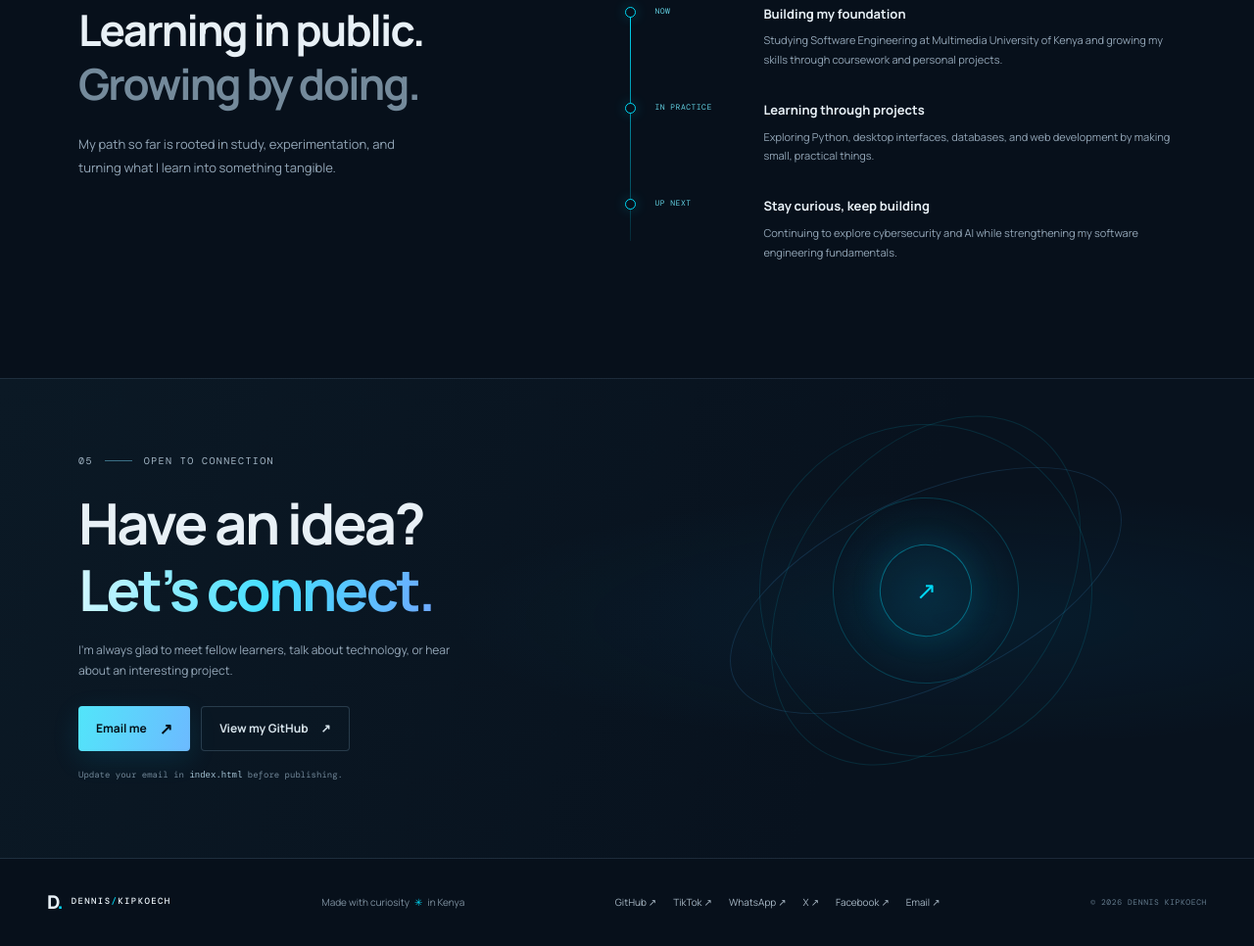
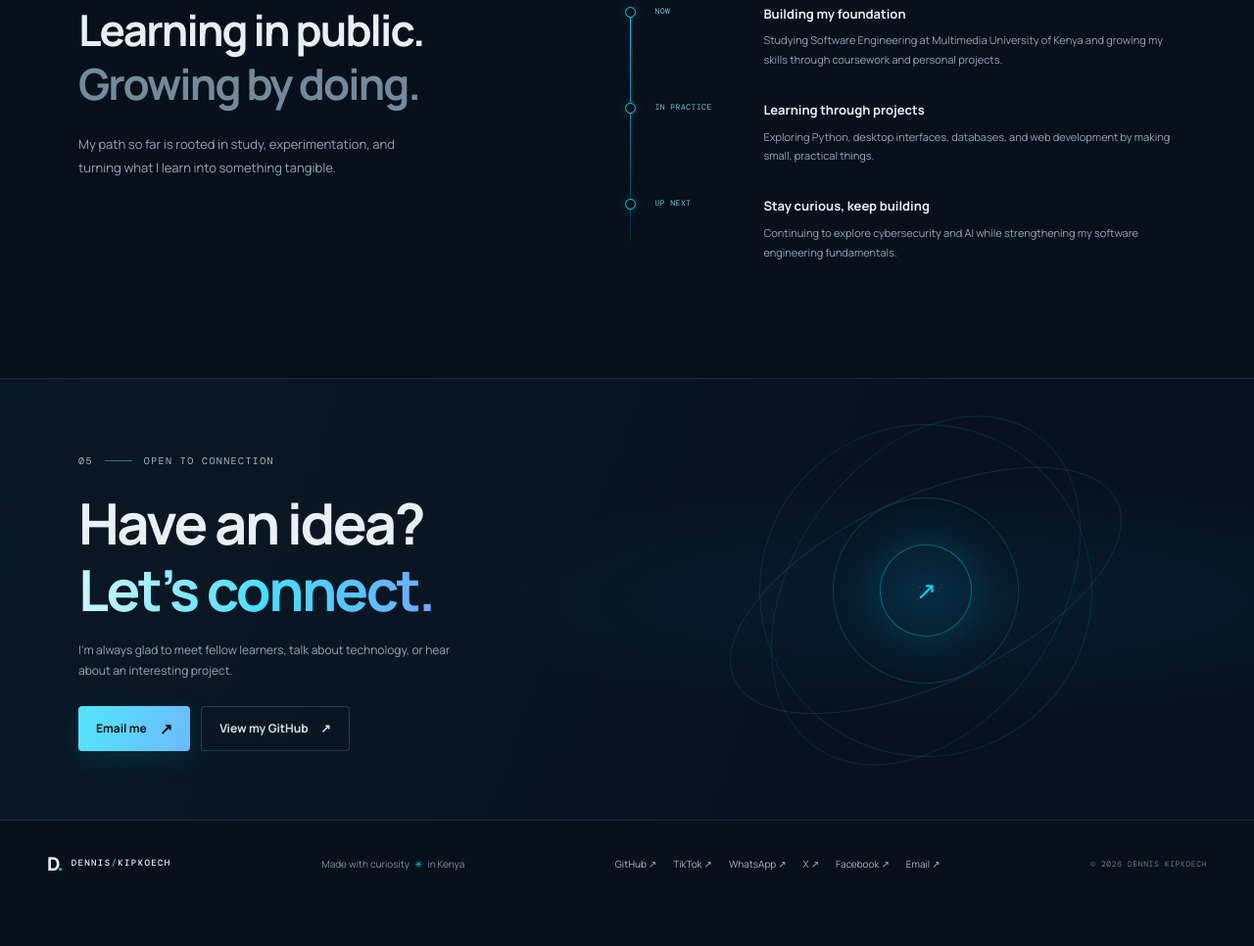
Before and after one commit to denniskipkoech-dev/myportfolio, a plain HTML site: page index.html in a window 1280 px wide. Shown: the part 3185-4151 px from the top of the page at 98% size. After the commit the page ends 4112 px from the top, so only its background shows below. Drawn offline with nearby package versions, Linux system fonts and the light colour scheme.

Commit message:
Set portfolio email contact links

```diff
--- a/index.html
+++ b/index.html
@@ -92,9 +92,9 @@
       </div>
     </section>
 
-    <section class="contact-section" id="contact" aria-labelledby="contact-title"><div class="section-wrap contact-wrap"><p class="eyebrow">05 <span class="eyebrow-line"></span> OPEN TO CONNECTION</p><h2 id="contact-title">Have an idea?<br><span class="gradient-text">Let’s connect.</span></h2><p>I’m always glad to meet fellow learners, talk about technology, or hear about an interesting project.</p><div class="contact-actions"><a class="button button-primary" href="mailto:YOUR_EMAIL@example.com" data-placeholder="email">Email me <span aria-hidden="true">↗</span></a><a class="button button-outline" href="https://github.com/denniskipkoech-dev">View my GitHub <span aria-hidden="true">↗</span></a></div><p class="contact-placeholder">Update your email in <code>index.html</code> before publishing.</p></div><div class="contact-orbit" aria-hidden="true"><div></div><div></div><span>↗</span></div></section>
+    <section class="contact-section" id="contact" aria-labelledby="contact-title"><div class="section-wrap contact-wrap"><p class="eyebrow">05 <span class="eyebrow-line"></span> OPEN TO CONNECTION</p><h2 id="contact-title">Have an idea?<br><span class="gradient-text">Let’s connect.</span></h2><p>I’m always glad to meet fellow learners, talk about technology, or hear about an interesting project.</p><div class="contact-actions"><a class="button button-primary" href="mailto:denniskipkoech2006@gmail.com">Email me <span aria-hidden="true">↗</span></a><a class="button button-outline" href="https://github.com/denniskipkoech-dev">View my GitHub <span aria-hidden="true">↗</span></a></div></div><div class="contact-orbit" aria-hidden="true"><div></div><div></div><span>↗</span></div></section>
   </main>
 
-  <footer class="site-footer"><div class="footer-inner"><a class="brand" href="#home" aria-label="Dennis Kipkoech, back to top"><span class="brand-mark">D<span>.</span></span><span class="brand-name">DENNIS<span class="brand-separator">/</span>KIPKOECH</span></a><p>Made with curiosity <span aria-hidden="true">✳</span> in Kenya</p><div class="footer-links"><a href="https://github.com/denniskipkoech-dev" target="_blank" rel="noopener noreferrer">GitHub ↗</a><a href="https://www.tiktok.com/@denniskipkoech.dev" target="_blank" rel="noopener noreferrer">TikTok ↗</a><a href="https://wa.me/254748703280" target="_blank" rel="noopener noreferrer">WhatsApp ↗</a><a href="https://x.com/darkchubby87894" target="_blank" rel="noopener noreferrer">X ↗</a><a href="https://www.facebook.com/denniskipkoech" target="_blank" rel="noopener noreferrer">Facebook ↗</a><a href="mailto:YOUR_EMAIL@example.com" data-placeholder="email">Email ↗</a></div><span class="copyright">© <span id="year">2026</span> DENNIS KIPKOECH</span></div></footer>
+  <footer class="site-footer"><div class="footer-inner"><a class="brand" href="#home" aria-label="Dennis Kipkoech, back to top"><span class="brand-mark">D<span>.</span></span><span class="brand-name">DENNIS<span class="brand-separator">/</span>KIPKOECH</span></a><p>Made with curiosity <span aria-hidden="true">✳</span> in Kenya</p><div class="footer-links"><a href="https://github.com/denniskipkoech-dev" target="_blank" rel="noopener noreferrer">GitHub ↗</a><a href="https://www.tiktok.com/@denniskipkoech.dev" target="_blank" rel="noopener noreferrer">TikTok ↗</a><a href="https://wa.me/254748703280" target="_blank" rel="noopener noreferrer">WhatsApp ↗</a><a href="https://x.com/darkchubby87894" target="_blank" rel="noopener noreferrer">X ↗</a><a href="https://www.facebook.com/denniskipkoech" target="_blank" rel="noopener noreferrer">Facebook ↗</a><a href="mailto:denniskipkoech2006@gmail.com">Email ↗</a></div><span class="copyright">© <span id="year">2026</span> DENNIS KIPKOECH</span></div></footer>
 </body>
 </html>
--- a/script.js
+++ b/script.js
@@ -58,7 +58,6 @@ document.querySelectorAll('[data-placeholder]').forEach((link) => {
   const type = link.dataset.placeholder;
   const href = link.getAttribute('href') || '';
   const isPlaceholder = href.includes('YOUR_GITHUB_USERNAME')
-    || href.includes('YOUR_EMAIL@example.com')
     || href.includes('YOUR_CV_URL')
     || href.includes('YOUR_PARKING_DEMO_URL')
     || href.includes('YOUR_LAUNCHPAD_DEMO_URL');
@@ -67,7 +66,6 @@ document.querySelectorAll('[data-placeholder]').forEach((link) => {
     link.addEventListener('click', (event) => {
       event.preventDefault();
       const messages = {
-        email: 'Add your email address in index.html before using this link.',
         github: 'Add your GitHub username in index.html before using this link.',
         cv: 'Add your CV URL in index.html before using this link.',
         demo: 'Add the project demo URL in index.html before using this link.'
```
Also changed, not shown: 1 other file.
